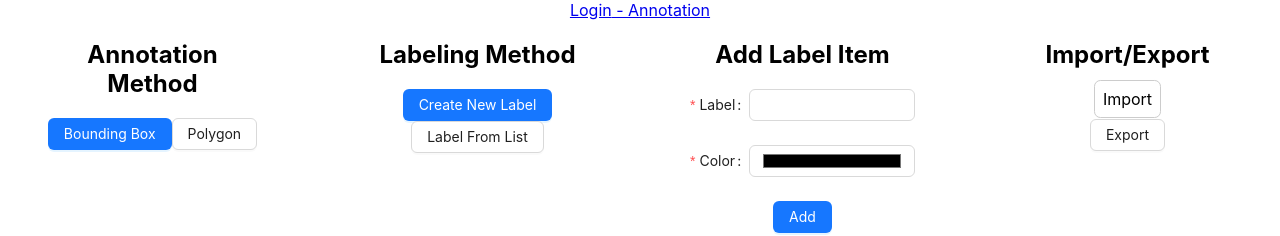
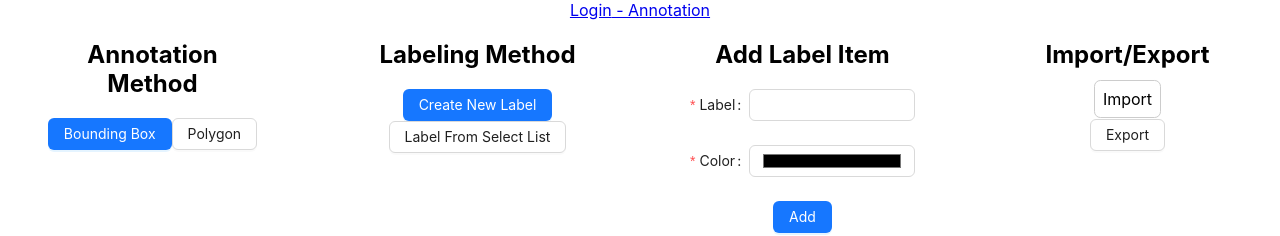
Before and after one commit to nctai3112/learn-reactjs, a React (Create React App) app: page /annotation in a window 1280 px wide. Shown: the top 236 px of the page. Built offline with nearby package versions, Linux system fonts and the light colour scheme.

Commit message:
Update text label image method

```diff
--- a/src/features/AnnotationMerge/index.jsx
+++ b/src/features/AnnotationMerge/index.jsx
@@ -522,7 +522,7 @@ function AnnotationMerge(props) {
               setLabelingMethod("auto");
             }}
           >
-            Label From List
+            Label From Select List
           </Button>
           <Modal
             title="Label Information"
```
